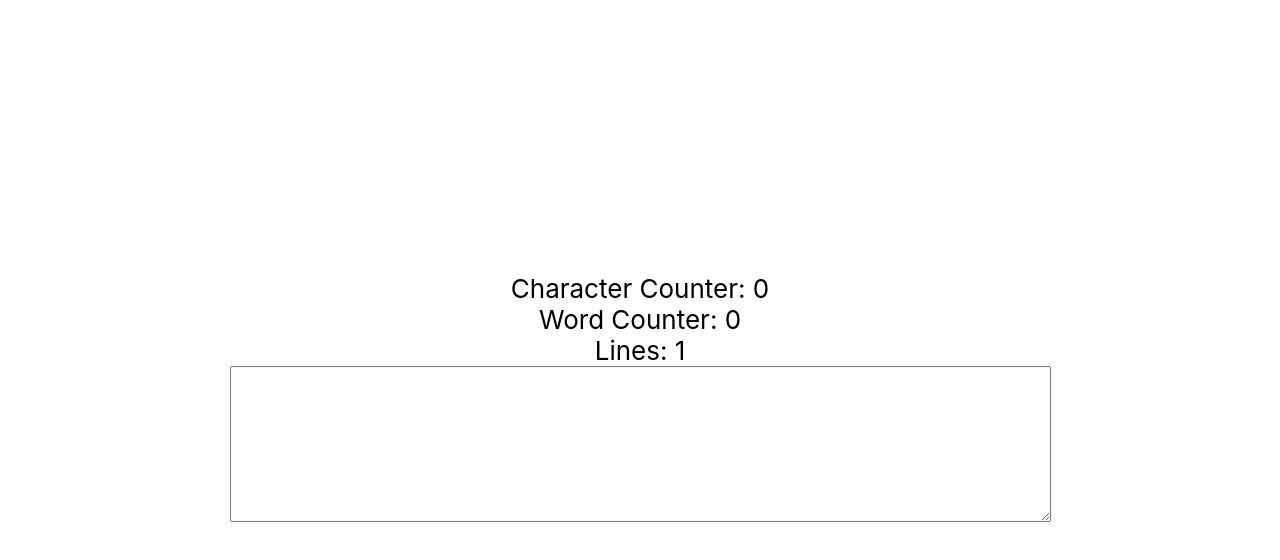
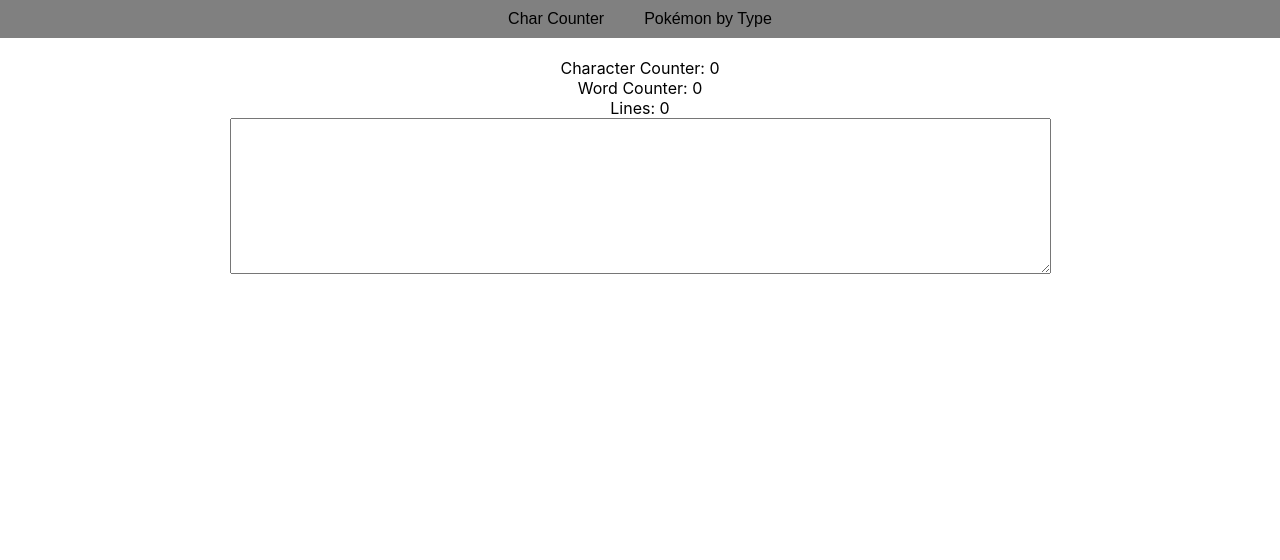
Before and after one commit to awells111/everything-website-frontend, a React (Create React App) app: page / in a window 1280 px wide. Shown: the top 560 px of the page. Built offline with nearby package versions, Linux system fonts and the light colour scheme.

Commit message:
Silly Tab
This is just a random thing i made where if you type in a pokemon type, itll give you a list of all of them and a picture. It also implements the tabs feature.

```diff
--- a/src/App.tsx
+++ b/src/App.tsx
@@ -1,15 +1,14 @@
 import React from "react";
 import "./App.css";
-import CharCounter from "./CharCounter/CharCounter";
+// import CharCounter from "./CharCounter/CharCounter";
+import TabbedInterface from "./TabbedInterface/TabbedInterface";
 
-function App() {
+const App: React.FC = () => {
   return (
     <div className="App">
-      <header className="App-header">
-        <CharCounter />
-      </header>
+      <TabbedInterface />
     </div>
   );
-}
+};
 
 export default App;
--- a/src/CharCounter/CharCounter.tsx
+++ b/src/CharCounter/CharCounter.tsx
@@ -13,24 +13,17 @@ import { text } from "stream/consumers";
  */
 function CharCounter() {
   const [textBoxContent, setTextBoxContent] = useState("");
-  const countWords = (text: String) => {
-    return text
-      .trim()
-      .split(/\s+/)
-      .filter((word) => word.length > 0).length;
+  const countWords = (text : String) => {
+    return text.trim().split(/\s+/).filter(word => word.length > 0).length;
   };
   return (
     <div>
       <div>
         <span>
-          Character Counter: <span>{textBoxContent.length}</span>
-          <br />
+          Character Counter: <span>{textBoxContent.length}</span><br />
           <span>
-            <span>
-              Word Counter: <span>{countWords(textBoxContent)}</span>
-            </span>
-            <br />
-            Lines: <span>{textBoxContent.split("\n").length}</span>
+            <span>Word Counter: <span>{countWords(textBoxContent)}</span></span><br />
+            Lines: <span>{textBoxContent.split('\n').length - 1}</span>
           </span>
         </span>
       </div>
--- /dev/null
+++ b/src/TabbedInterface/TabbedInterface.tsx
@@ -0,0 +1,36 @@
+// TabbedInterface.tsx
+import React, { useState } from 'react';
+import CharCounter from '../CharCounter/CharCounter';
+import PokemonByType from '../pokemonByType/pokemonByType';
+import './Tabs.css';
+
+type TabName = 'charCounter' | 'pokemonByType';
+
+const TabbedInterface: React.FC = () => {
+  const [activeTab, setActiveTab] = useState<TabName>('charCounter');
+
+  const renderContent = () => {
+    switch(activeTab) {
+      case 'charCounter':
+        return <CharCounter />;
+      case 'pokemonByType':
+        return <PokemonByType />;
+      default:
+        return <CharCounter />;
+    }
+  };
+
+  return (
+    <div>
+      <div className="tabs">
+        <button onClick={() => setActiveTab('charCounter')}>Char Counter</button>
+        <button onClick={() => setActiveTab('pokemonByType')}>Pokémon by Type</button>
+      </div>
+      <div className="tab-content">
+        {renderContent()}
+      </div>
+    </div>
+  );
+};
+
+export default TabbedInterface;
--- /dev/null
+++ b/src/TabbedInterface/Tabs.css
@@ -0,0 +1,23 @@
+/* TabbedInterface.css */
+.tabs {
+  display: flex;
+  width: 100%;
+  justify-content: center;
+  background-color: hsl(0, 0%, 50%); /* Add background color */
+}
+
+.tabs button {
+  padding: 10px 20px;
+  background-color: transparent;
+  border: none;
+  cursor: pointer;
+  font-size: 16px;
+}
+
+.tabs button:hover {
+  background-color: #ddd;
+}
+
+.tab-content {
+  padding: 20px;
+}
--- /dev/null
+++ b/src/pokemonByType/PokemonByType.css
@@ -0,0 +1,46 @@
+/* PokemonByType.css */
+.pokemon-list {
+    display: flex;
+    flex-wrap: wrap;
+    gap: 10px;
+    width: 100%;
+    justify-content: center;
+  }
+
+  .pokemon-item {
+    display: flex;
+    flex-direction: column;
+    align-items: center;
+    border: 1px solid lightgray;
+    padding: 10px;
+    border-radius: 10px;
+    background-color: #f9f9f9;
+    width: calc(33.333% - 20px); /* For a 3-column layout */
+    box-sizing: border-box;
+    margin-bottom: 10px;
+  }
+
+  .pokemon-item img {
+    width: 96px;
+    height: 96px;
+    margin-bottom: 10px;
+  }
+
+  .pokemon-item p {
+    margin: 0;
+    font-size: 1.2em;
+    text-align: center;
+  }
+
+  /* Responsive adjustments */
+  @media (max-width: 1200px) {
+    .pokemon-item {
+      width: calc(50% - 20px); /* For a 2-column layout on medium screens */
+    }
+  }
+
+  @media (max-width: 768px) {
+    .pokemon-item {
+      width: calc(100% - 20px); /* For a 1-column layout on small screens */
+    }
+  }
--- /dev/null
+++ b/src/pokemonByType/pokemonByType.tsx
@@ -0,0 +1,85 @@
+// PokemonByType.tsx
+import React, { useState } from "react";
+import "./PokemonByType.css"; // Import the CSS file
+
+type Pokemon = {
+  name: string;
+  url: string;
+};
+
+type PokemonDetails = {
+  name: string;
+  sprite: string;
+};
+
+const PokemonByType: React.FC = () => {
+  const [type, setType] = useState<string>("");
+  const [pokemonDetails, setPokemonDetails] = useState<PokemonDetails[]>([]);
+  const [error, setError] = useState<string | null>(null);
+
+  const fetchPokemonByType = async (type: string) => {
+    try {
+      const response = await fetch(
+        `https://pokeapi.co/api/v2/type/${type.toLowerCase()}`
+      );
+      if (!response.ok) {
+        throw new Error("Type not found");
+      }
+      const data = await response.json();
+      const pokemonList = data.pokemon.map(
+        (p: { pokemon: Pokemon }) => p.pokemon
+      );
+
+      const detailsPromises = pokemonList.map(async (pokemon: Pokemon) => {
+        const response = await fetch(pokemon.url);
+        const data = await response.json();
+        return {
+          name: data.name,
+          sprite: data.sprites.front_default,
+        };
+      });
+
+      const details = await Promise.all(detailsPromises);
+      setPokemonDetails(details);
+      setError(null);
+    } catch (error: any) {
+      setError(error.message);
+      setPokemonDetails([]);
+    }
+  };
+
+  const handleFetch = () => {
+    fetchPokemonByType(type);
+  };
+
+  return (
+    <div>
+      <h2>Pokémon by Type</h2>
+      <input
+        type="text"
+        value={type}
+        onChange={(e) => setType(e.target.value)}
+        placeholder="Enter Pokémon type"
+      />
+      <button onClick={handleFetch}>Fetch Pokémon</button>
+      {error && <p style={{ color: "red" }}>{error}</p>}
+      {pokemonDetails.length > 0 && (
+        <div>
+          <p>
+            <strong>Total Pokémon:</strong> {pokemonDetails.length}
+          </p>
+          <div className="pokemon-list">
+            {pokemonDetails.map((pokemon, index) => (
+              <div key={index} className="pokemon-item">
+                <img src={pokemon.sprite} alt={pokemon.name} />
+                <p>{pokemon.name}</p>
+              </div>
+            ))}
+          </div>
+        </div>
+      )}
+    </div>
+  );
+};
+
+export default PokemonByType;
```
